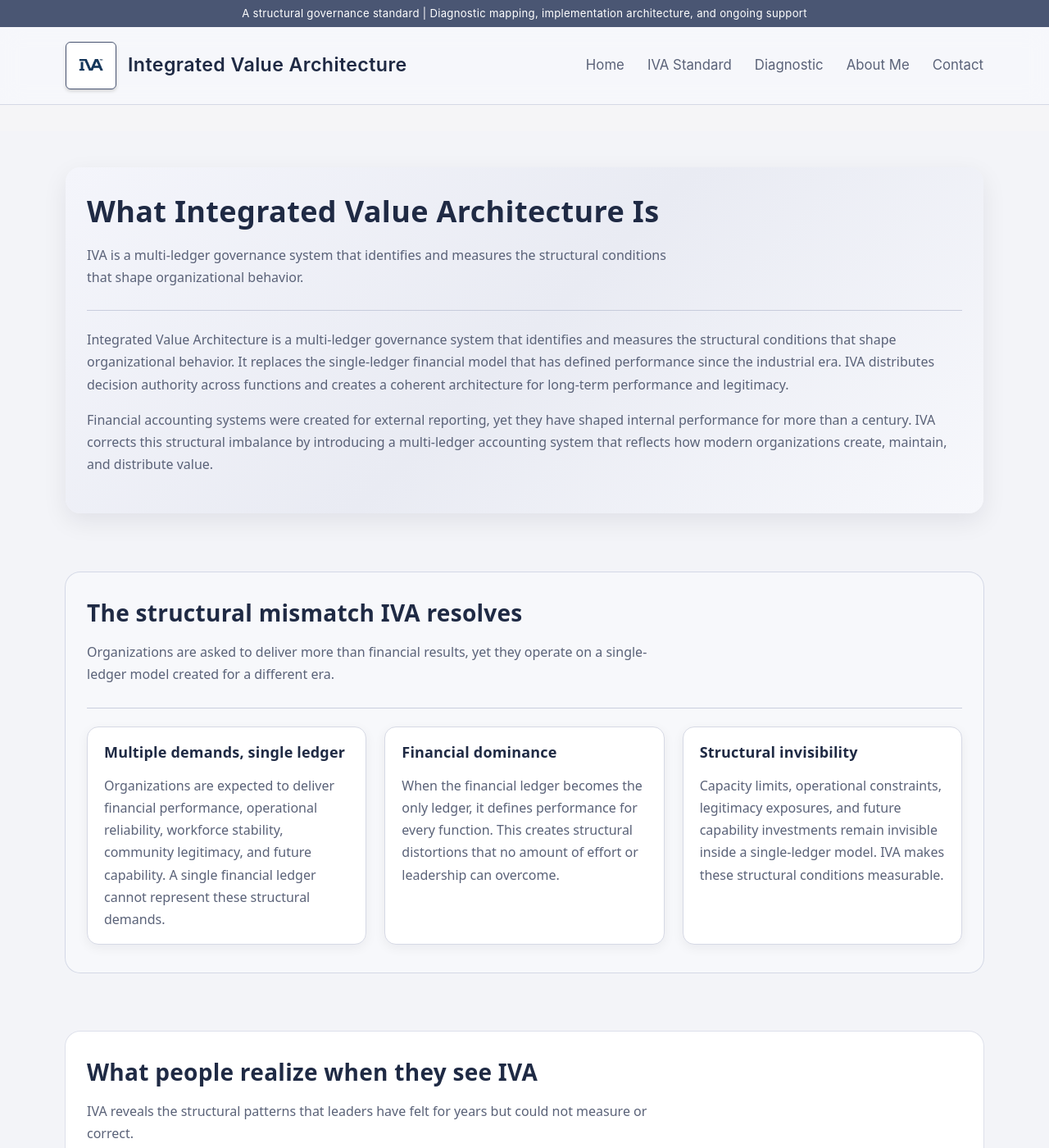
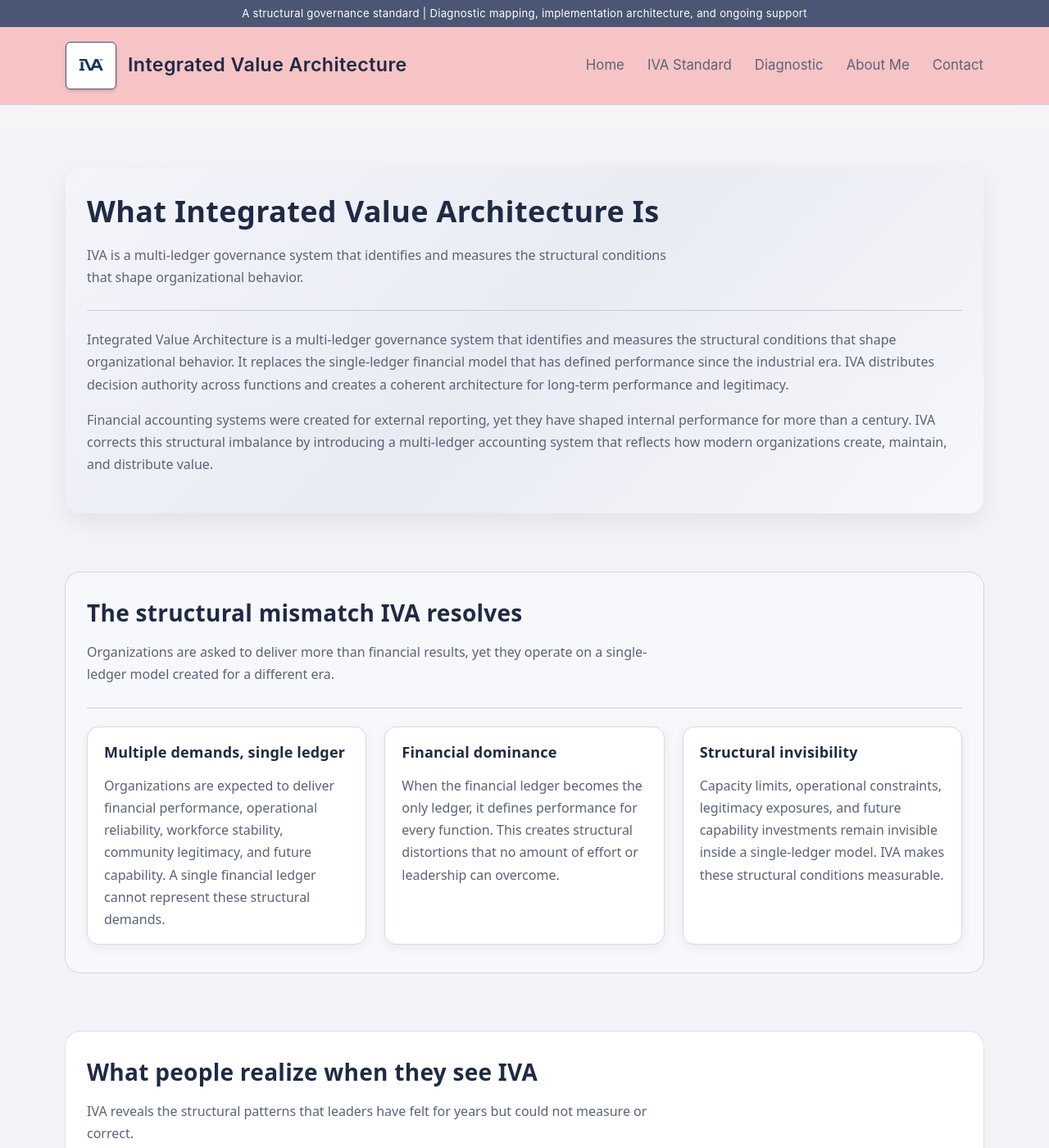
Before and after one commit to efost7873/integratedvaluearchitecture.com, a Jekyll site: the page built from index.html, in a window 1280 px wide and 1400 px high. Shown: the whole window at 82% size. Built offline with Jekyll 4.4.1, drawn with Linux system fonts in a browser that asks for light colours.

Commit message:
Update _header.scss

```diff
--- a/_sass/_header.scss
+++ b/_sass/_header.scss
@@ -16,7 +16,7 @@
   isolation: isolate;
   backdrop-filter: blur(14px);
   -webkit-backdrop-filter: blur(14px);
-  background: rgba(247, 248, 252, 0.82);
+  background: rgba(255, 0, 0, 0.2) !important;
   border-bottom: 1px solid rgba(198, 203, 220, 0.7);
   transition:
     background-color $iva-transition-med,
```
